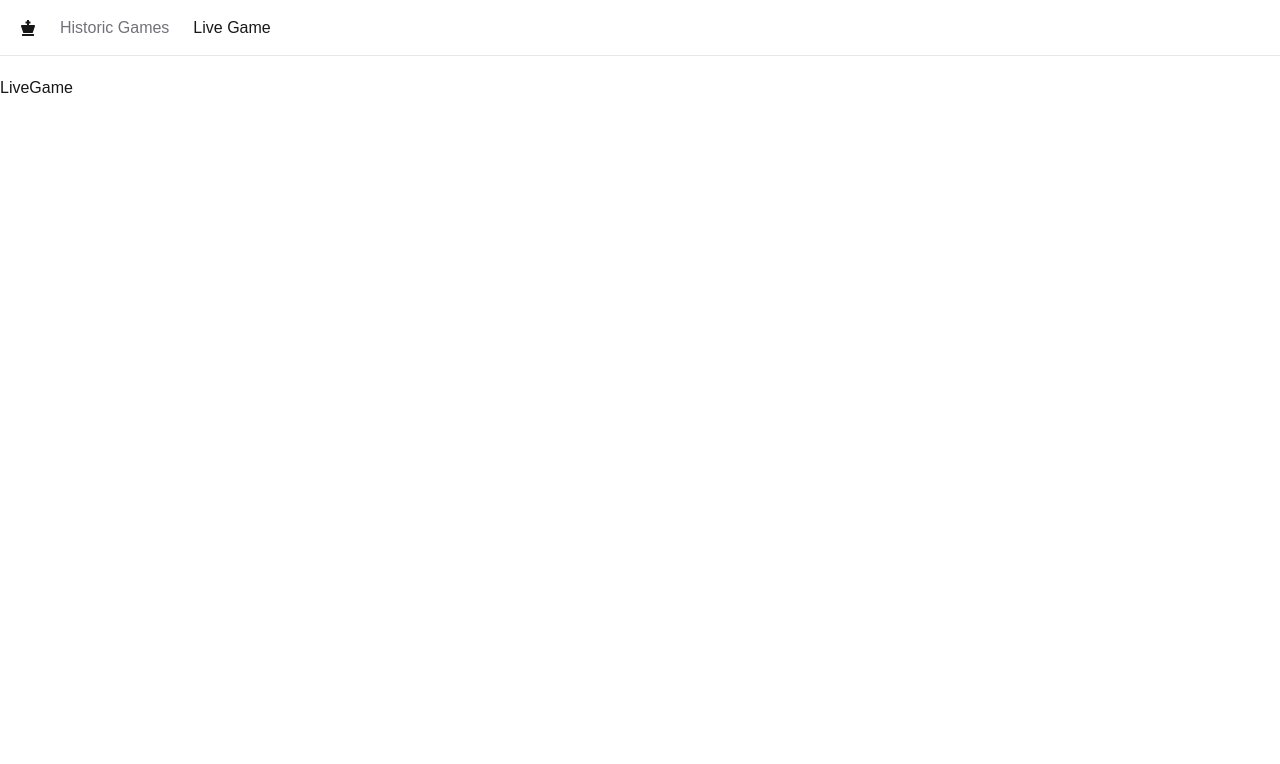
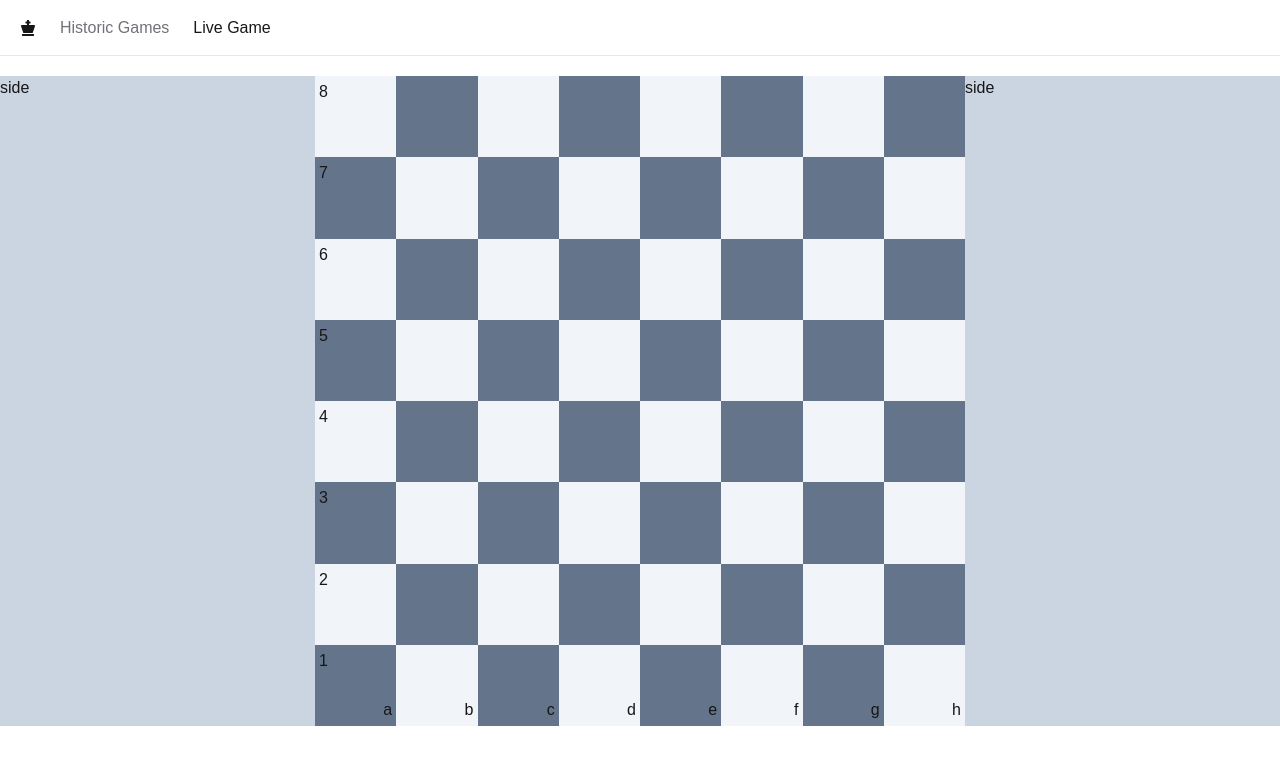
Before and after one commit to austinkevinfox/NextChessPortal, a Next.js app: page /live-game in a window 1280 px wide. Shown: the top 764 px of the page. Built offline with nearby package versions, Linux system fonts and the light colour scheme.

Commit message:
Show Board for live game

```diff
--- /dev/null
+++ b/app/Interfaces.ts
@@ -0,0 +1,34 @@
+export interface Piece {
+    name: "king" | "queen" | "rook" | "bishop" | "knight" | "pawn";
+    code: "K" | "Q" | "R" | "B" | "N" | "P";
+    color: "white" | "black";
+}
+
+export interface BoardPositionHash {
+    [notation: string]: Piece | null;
+}
+
+export interface GameState {
+    activePlayer: string;
+    boardPositions: BoardPositionHash;
+}
+
+export interface EnPassan {
+    captureSquareNotation: string;
+    landingSquareNotation: string;
+}
+
+export interface MoveRecord {
+    white: string;
+    black: string;
+}
+
+export interface AnnotatedMove {
+    base: string;
+    annotation: string;
+}
+
+export interface CapturedPieces {
+    white: Piece[];
+    black: Piece[];
+}
--- /dev/null
+++ b/app/components/Board.tsx
@@ -0,0 +1,44 @@
+import { ReactNode } from "react";
+import { Files } from "./PositionConstants";
+import Square from "./Square";
+import { BoardPositionHash } from "../Interfaces";
+
+interface BoardProps {
+    // colors: string[];
+    positions?: BoardPositionHash;
+    lastSource?: string;
+    lastTarget?: string;
+}
+
+const Board = ({ positions, lastSource, lastTarget }: BoardProps) => {
+    const bgStrings = [
+        "even:bg-slate-100 odd:bg-slate-500",
+        "even:bg-slate-500 odd:bg-slate-100",
+    ];
+
+    return (
+        <div className="grid grid-cols-8 h-[calc(100vh-150px)] aspect-square">
+            {[8, 7, 6, 5, 4, 3, 2, 1].map((rank): ReactNode => {
+                const bgClassUtil = bgStrings.reverse()[0];
+                return [0, 1, 2, 3, 4, 5, 6, 7].map((index): ReactNode => {
+                    const file = Files[index];
+                    const notation = `${file}${rank}`;
+
+                    return (
+                        <Square
+                            key={notation}
+                            bgUtilityClass={bgClassUtil}
+                            file={file}
+                            rank={rank}
+                            piece={positions?.[notation] || null}
+                            isLastSource={notation === lastSource}
+                            isLastTarget={notation === lastTarget}
+                        />
+                    );
+                });
+            })}
+        </div>
+    );
+};
+
+export default Board;
--- /dev/null
+++ b/app/components/PositionConstants.ts
@@ -0,0 +1,90 @@
+import { Piece } from "../Interfaces";
+
+export enum Files {
+    a,
+    b,
+    c,
+    d,
+    e,
+    f,
+    g,
+    h,
+}
+
+export declare type FileType = keyof typeof Files;
+
+export enum PieceValues {
+    pawn = 1,
+    knight = 3,
+    // eslint-disable-next-line @typescript-eslint/no-duplicate-enum-values
+    bishop = 3,
+    rook = 5,
+    queen = 9,
+}
+
+export const initialPositions = {
+    a8: <Piece>{ color: "black", name: "rook", code: "R" },
+    b8: <Piece>{ color: "black", name: "knight", code: "N" },
+    c8: <Piece>{ color: "black", name: "bishop", code: "B" },
+    d8: <Piece>{ color: "black", name: "queen", code: "Q" },
+    e8: <Piece>{ color: "black", name: "king", code: "K" },
+    f8: <Piece>{ color: "black", name: "bishop", code: "B" },
+    g8: <Piece>{ color: "black", name: "knight", code: "N" },
+    h8: <Piece>{ color: "black", name: "rook", code: "R" },
+    a7: <Piece>{ color: "black", name: "pawn", code: "P" },
+    b7: <Piece>{ color: "black", name: "pawn", code: "P" },
+    c7: <Piece>{ color: "black", name: "pawn", code: "P" },
+    d7: <Piece>{ color: "black", name: "pawn", code: "P" },
+    e7: <Piece>{ color: "black", name: "pawn", code: "P" },
+    f7: <Piece>{ color: "black", name: "pawn", code: "P" },
+    g7: <Piece>{ color: "black", name: "pawn", code: "P" },
+    h7: <Piece>{ color: "black", name: "pawn", code: "P" },
+    a6: null,
+    b6: null,
+    c6: null,
+    d6: null,
+    e6: null,
+    f6: null,
+    g6: null,
+    h6: null,
+    a5: null,
+    b5: null,
+    c5: null,
+    d5: null,
+    e5: null,
+    f5: null,
+    g5: null,
+    h5: null,
+    a4: null,
+    b4: null,
+    c4: null,
+    d4: null,
+    e4: null,
+    f4: null,
+    g4: null,
+    h4: null,
+    a3: null,
+    b3: null,
+    c3: null,
+    d3: null,
+    e3: null,
+    f3: null,
+    g3: null,
+    h3: null,
+    a2: <Piece>{ color: "white", name: "pawn", code: "P" },
+    b2: <Piece>{ color: "white", name: "pawn", code: "P" },
+    c2: <Piece>{ color: "white", name: "pawn", code: "P" },
+    d2: <Piece>{ color: "white", name: "pawn", code: "P" },
+    e2: <Piece>{ color: "white", name: "pawn", code: "P" },
+    f2: <Piece>{ color: "white", name: "pawn", code: "P" },
+    g2: <Piece>{ color: "white", name: "pawn", code: "P" },
+    h2: <Piece>{ color: "white", name: "pawn", code: "P" },
+    a1: <Piece>{ color: "white", name: "rook", code: "R" },
+    b1: <Piece>{ color: "white", name: "knight", code: "N" },
+    c1: <Piece>{ color: "white", name: "bishop", code: "B" },
+    d1: <Piece>{ color: "white", name: "queen", code: "Q" },
+    e1: <Piece>{ color: "white", name: "king", code: "K" },
+    f1: <Piece>{ color: "white", name: "bishop", code: "B" },
+    g1: <Piece>{ color: "white", name: "knight", code: "N" },
+    h1: <Piece>{ color: "white", name: "rook", code: "R" },
+};
--- /dev/null
+++ b/app/components/Square.tsx
@@ -0,0 +1,79 @@
+"use client";
+import { useState, useEffect } from "react";
+import { Piece } from "../Interfaces";
+// import { getImageSource } from "../services/PieceServices";
+
+interface SquareProps {
+    bgUtilityClass: string;
+    file: string;
+    rank: number;
+    piece: Piece | null;
+    isLastSource: boolean;
+    isLastTarget: boolean;
+}
+
+const Square = ({
+    bgUtilityClass,
+    file,
+    rank,
+    piece,
+    isLastSource,
+    isLastTarget,
+}: SquareProps) => {
+    const [imageSrc, setImageSrc] = useState<string>("");
+    const [borderUtilityClass, setBorderUtilityClass] =
+        useState<string>("ring-0");
+    const isLive = false; // Make isLive a prop when Square is used for live games
+
+    useEffect(() => {
+        const tmpImageSrc: string = ""; // getImageSource(piece);
+        setImageSrc(tmpImageSrc);
+    }, [piece]);
+
+    useEffect(() => {
+        if (isLastSource || isLastTarget) {
+            setBorderUtilityClass("ring-8");
+        } else {
+            setBorderUtilityClass("ring-0");
+        }
+    }, [isLastSource, isLastTarget]);
+
+    const getLabel = (id: string): string => {
+        if (id === "file" && rank === 1) {
+            return file;
+        }
+        if (id === "rank" && file === "a") {
+            return rank.toString();
+        }
+        return "";
+    };
+
+    const toggleSelection = (): void => {
+        if (isLive) {
+            if (borderUtilityClass === "ring-0") {
+                setBorderUtilityClass("ring-8");
+            } else {
+                setBorderUtilityClass("ring-0");
+            }
+        }
+    };
+
+    return (
+        <div
+            className={`relative w-1/8 aspect-square ring-inset ring-amber-400/50 ${bgUtilityClass} ${borderUtilityClass}`}
+            onClick={toggleSelection}
+        >
+            <div className="absolute top-1 left-1">{getLabel("rank")}</div>
+            <div className={"absolute top-6 flex justify-center items-center"}>
+                {imageSrc.length > 0 ? (
+                    <img className="w-1/2" src={imageSrc} />
+                ) : (
+                    ""
+                )}
+            </div>
+            <div className="absolute bottom-1 right-1">{getLabel("file")}</div>
+        </div>
+    );
+};
+
+export default Square;
--- a/app/historic-games/page.tsx
+++ b/app/historic-games/page.tsx
@@ -1,9 +1,13 @@
-import React from 'react'
+import React from "react";
+import Board from "../components/Board";
 
 const HistoricGames = () => {
-  return (
-    <div>HistoricGames</div>
-  )
-}
+    return (
+        <>
+            <h1>Historic Games</h1>
+            <div>Table</div>
+        </>
+    );
+};
 
-export default HistoricGames
+export default HistoricGames;
--- a/app/layout.tsx
+++ b/app/layout.tsx
@@ -27,7 +27,7 @@ export default function RootLayout({
     return (
         <html lang="en">
             <body
-        className={`${geistSans.variable} ${geistMono.variable} antialiased`}
+                className={`${geistSans.variable} ${geistMono.variable} antialiased h-dvh`}
             >
                 <NavBar />
                 <main>{children}</main>
--- a/app/live-game/page.tsx
+++ b/app/live-game/page.tsx
@@ -1,7 +1,14 @@
 import React from "react";
+import Board from "../components/Board";
 
 const LiveGame = () => {
-    return <div>LiveGame</div>;
+    return (
+        <div className="flex h-full">
+            <div className="w-1/3 bg-slate-300">side</div>
+            <Board />
+            <div className="w-1/3 bg-slate-300">side</div>
+        </div>
+    );
 };
 
 export default LiveGame;
```
Lines whose indentation alone changed are shown as unchanged.
